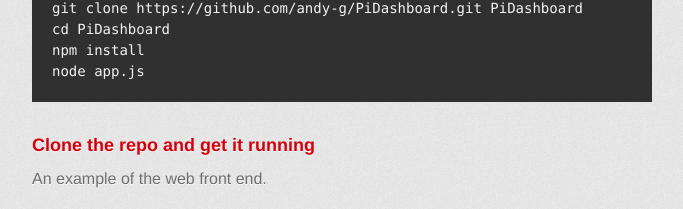
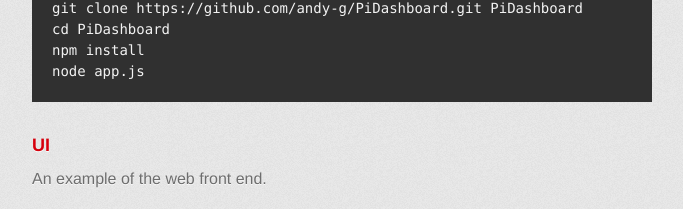
Before and after one commit to andy-g/PiDashboard, a plain HTML site: page index.html in a window 1280 px wide. Shown: the part 1198-1407 px from the top of the page, without its empty margins (298-981 px from the left). Drawn offline with Linux system fonts and the light colour scheme; a web font is replaced by a local one.

Commit message:
Update index.html

```diff
--- a/index.html
+++ b/index.html
@@ -78,7 +78,7 @@ node app.js
 </code></pre>
 
 <h3>
-<a name="clone-the-repo-and-get-it-running-1" class="anchor" href="#clone-the-repo-and-get-it-running-1"><span class="octicon octicon-link"></span></a>Clone the repo and get it running</h3>
+<a name="UI" class="anchor" href="#UI"><span class="octicon octicon-link"></span></a>UI</h3>
 
 <p>An example of the web front end.</p>
 
```
